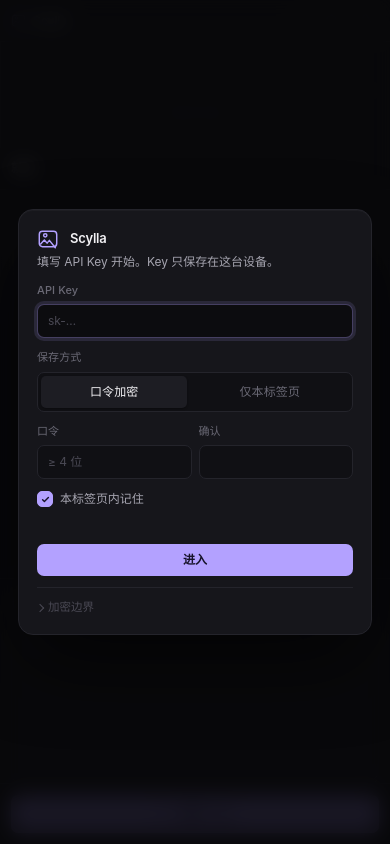
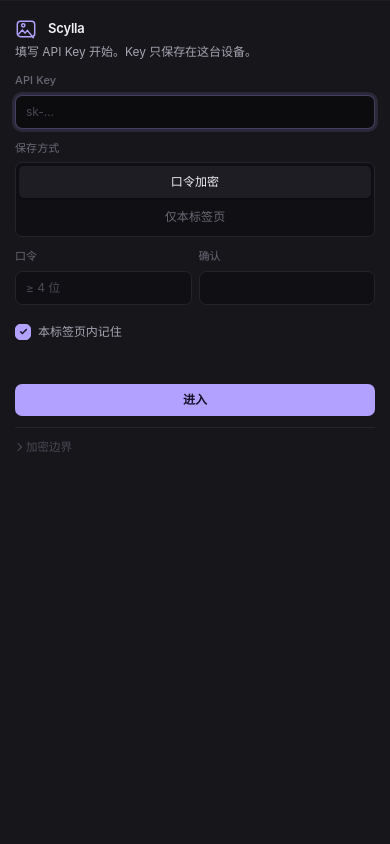
Before and after one commit to hasheeper/scy-image, a website: page docs/index.html in a window 390 px wide. Shown: the top 844 px of the page. Drawn offline with Linux system fonts and the light colour scheme; no server answers.

Commit message:
修复锁定失效，补齐移动端适配
vault.lock() 此前只清了内存 token 与派生密钥，未清 session 模式下
sessionStorage 中的明文 token，导致 tryResume() 在下次加载时直接放行 —
"仅本标签页" 模式的锁定实际无效。现一并清除，并按模式区分行为：加密模式
提示下次需口令，session 模式先确认再清除 Key，本地后端模式隐藏按钮。

移动端此前的断点已随布局重构失效（仍在处理已移除的元素），现重写：

- 单列布局，顺序为 图片 → 历史 → 控制项
- 历史改为图片下方的横向缩略图条
- 生成按钮吸底 44px，避让 safe-area-inset-bottom
- 用 dvh 替代 vh，消除地址栏收起时的高度跳动
- (hover: none) 下停用悬停提示，9 个图标按钮补 aria-label，
  删除按钮与图片元信息改为常驻
- 触屏隐藏拖拽分栏
- measureFit 改为实测 padding（原硬编码 24px，移动端断点下会算错尺寸），
  并监听 orientationchange 与 visualViewport resize

实测 iPhone SE / 15 Pro / Pixel 8 / iPad mini：无横向溢出、镜像层对齐、
按钮触控高度达标、锁定生效、零异常。

```diff
--- a/docs/index.html
+++ b/docs/index.html
@@ -2,7 +2,7 @@
 <html lang="zh-CN">
   <head>
     <meta charset="UTF-8">
-    <meta name="viewport" content="width=device-width, initial-scale=1.0">
+    <meta name="viewport" content="width=device-width, initial-scale=1, viewport-fit=cover">
     <meta name="color-scheme" content="dark">
     <meta name="robots" content="noindex">
     <title>Scylla</title>
@@ -122,10 +122,10 @@
       </div>
       <div class="topbar-end">
         <span class="chip" id="modeChip"></span>
-        <button class="ibtn" id="histToggle" type="button" aria-pressed="true" data-tip="历史">
+        <button class="ibtn" id="histToggle" type="button" aria-pressed="true" data-tip="历史" aria-label="历史">
           <svg class="ico"><use href="#i-layers" /></svg>
         </button>
-        <button class="ibtn" id="lockButton" type="button" data-tip="锁定">
+        <button class="ibtn" id="lockButton" type="button" data-tip="锁定" aria-label="锁定">
           <svg class="ico"><use href="#i-lock" /></svg>
         </button>
       </div>
@@ -138,7 +138,7 @@
           <div class="fld fld-hero">
             <div class="fld-top">
               <label for="prompt">描述</label>
-              <button class="ibtn ibtn-xs" id="exampleBtn" type="button" data-tip="填入示例">
+              <button class="ibtn ibtn-xs" id="exampleBtn" type="button" data-tip="填入示例" aria-label="填入示例">
                 <svg class="ico"><use href="#i-wand" /></svg>
               </button>
             </div>
@@ -195,7 +195,7 @@
                 <div class="fld-top"><label for="seed">Seed</label></div>
                 <div class="seed">
                   <input id="seed" type="number" min="0" max="4294967295" placeholder="随机">
-                  <button class="ibtn" id="diceBtn" type="button" data-tip="随机 Seed">
+                  <button class="ibtn" id="diceBtn" type="button" data-tip="随机 Seed" aria-label="随机 Seed">
                     <svg class="ico"><use href="#i-dice" /></svg>
                   </button>
                 </div>
@@ -237,13 +237,13 @@
             <span class="mono dim" id="stageSub"></span>
           </div>
           <div class="stage-tools">
-            <button class="ibtn" id="copyBtn" type="button" hidden data-tip="复制描述">
+            <button class="ibtn" id="copyBtn" type="button" hidden data-tip="复制描述" aria-label="复制描述">
               <svg class="ico"><use href="#i-copy" /></svg>
             </button>
-            <button class="ibtn" id="reuseBtn" type="button" hidden data-tip="复用参数">
+            <button class="ibtn" id="reuseBtn" type="button" hidden data-tip="复用参数" aria-label="复用参数">
               <svg class="ico"><use href="#i-reuse" /></svg>
             </button>
-            <button class="ibtn ibtn-accent" id="saveBtn" type="button" hidden data-tip="下载">
+            <button class="ibtn ibtn-accent" id="saveBtn" type="button" hidden data-tip="下载" aria-label="下载">
               <svg class="ico"><use href="#i-download" /></svg>
             </button>
           </div>
@@ -290,7 +290,7 @@
       <aside class="gallery" id="gallery">
         <div class="gallery-head">
           <span class="mono" id="histCount">0</span>
-          <button class="ibtn ibtn-xs" id="clearHist" type="button" hidden data-tip="清空">
+          <button class="ibtn ibtn-xs" id="clearHist" type="button" hidden data-tip="清空" aria-label="清空">
             <svg class="ico"><use href="#i-trash" /></svg>
           </button>
         </div>
@@ -301,7 +301,7 @@
 
     <div class="lightbox" id="lightbox" hidden>
       <img id="lightboxImg" alt="放大查看">
-      <button class="ibtn lightbox-x" id="lightboxClose" type="button" data-tip="关闭">
+      <button class="ibtn lightbox-x" id="lightboxClose" type="button" data-tip="关闭" aria-label="关闭">
         <svg class="ico"><use href="#i-close" /></svg>
       </button>
     </div>
--- a/docs/js/app.js
+++ b/docs/js/app.js
@@ -66,13 +66,14 @@ let fitW = 0;
 let fitH = 0;
 
 function measureFit() {
-  const stage = document.querySelector(".stage");
-  const head = $("stageHead");
-  if (!stage) return;
+  const vp = $("viewport");
+  if (!vp) return;
 
-  const pad = 24 * 2; // .viewport padding, both sides
-  const w = Math.floor(stage.clientWidth - pad);
-  const h = Math.floor(stage.clientHeight - (head?.offsetHeight || 48) - pad);
+  // Read the real padding: it differs between desktop and mobile breakpoints,
+  // and a hardcoded value made the image compute too small on phones.
+  const cs = getComputedStyle(vp);
+  const w = Math.floor(vp.clientWidth - parseFloat(cs.paddingLeft) - parseFloat(cs.paddingRight));
+  const h = Math.floor(vp.clientHeight - parseFloat(cs.paddingTop) - parseFloat(cs.paddingBottom));
   if (w <= 0 || h <= 0) return;
   if (w === fitW && h === fitH) return; // idempotent: breaks any resize loop
 
@@ -673,7 +674,13 @@ document.addEventListener("keydown", (e) => {
   }
 });
 
-$("lockButton").addEventListener("click", () => { vault.lock(); location.reload(); });
+$("lockButton").addEventListener("click", () => {
+  // Session mode has no passphrase, so locking discards the key entirely and
+  // the user must paste it again. Say so before doing it.
+  if (vault.mode() === "session" && !confirm("仅本标签页模式没有口令，锁定会清除 Key，需要重新填写。继续？")) return;
+  vault.lock();
+  location.reload();
+});
 
 /* Flush any debounced write before the page goes away, so refreshing right
    after typing cannot lose the last few hundred milliseconds. */
@@ -721,11 +728,17 @@ $("splitter").addEventListener("keydown", (event) => {
   if (event.key === "ArrowRight") { event.preventDefault(); setRail(width + step); }
 });
 
-/* Observe .stage: it is driven by the window and the two rails, never by its
-   own content, so this cannot feed back into itself. */
-const stageEl = document.querySelector(".stage");
-if (stageEl) new ResizeObserver(measureFit).observe(stageEl);
+/* Observe the viewport itself. It is `overflow:hidden` and its size comes from
+   the layout above it, never from its contents, so this cannot feed back into
+   itself; measureFit() is also idempotent as a second line of defence.
+   `visualViewport` catches mobile URL-bar collapse, which does not always
+   fire a window resize. */
+const roTargets = [document.querySelector(".stage"), $("viewport")].filter(Boolean);
+const ro = new ResizeObserver(measureFit);
+for (const el of roTargets) ro.observe(el);
 window.addEventListener("resize", measureFit);
+window.addEventListener("orientationchange", () => setTimeout(measureFit, 250));
+visualViewport?.addEventListener("resize", measureFit);
 
 /* ── gate handlers ─────────────────────────────────────────── */
 for (const radio of document.querySelectorAll('input[name="saveMode"]')) {
@@ -780,6 +793,10 @@ $("proxyEnter").addEventListener("click", () => enterApp());
 async function enterApp() {
   hideGate();
   const proxied = api.mode === "proxy";
+  // With a local backend the browser never holds the key, so there is
+  // nothing to lock.
+  $("lockButton").hidden = proxied;
+  $("lockButton").dataset.tip = vault.mode() === "session" ? "清除 Key" : "锁定（下次需口令）";
   $("modeChip").textContent = proxied ? "本地代理" : "浏览器直连";
   $("modeChip").title = proxied
     ? "Key 由本地服务持有,浏览器不接触明文"
--- a/docs/js/vault.js
+++ b/docs/js/vault.js
@@ -184,9 +184,16 @@ export const vault = {
     return unlockedToken;
   },
 
+  /**
+   * Drop the in-memory token and anything that could restore it without the
+   * passphrase. In "session" mode there is no passphrase to re-enter, so the
+   * stored plaintext must go too — otherwise tryResume() would silently let
+   * the next page load straight back in and locking would be a no-op.
+   */
   lock() {
     unlockedToken = null;
     sessionStorage.removeItem(SS_DK);
+    sessionStorage.removeItem(SS_TOKEN);
   },
 
   forget() {
--- a/docs/styles.css
+++ b/docs/styles.css
@@ -949,24 +949,108 @@ body[data-zoom="on"] .lightbox img { transform: none; }
 @keyframes toastOut { to { opacity: 0; transform: translateY(4px); } }
 
 /* ── Responsive ──────────────────────────────────────────────── */
-@media (max-width: 980px) {
-  .shell { grid-template-columns: 1fr; height: auto; }
-  .stage { order: 1; }
-  .composer { order: 2; border-right: 0; border-top: 1px solid var(--line); }
-  .composer-scroll { overflow: visible; }
-  .viewport { min-height: 54vh; padding: var(--s4); }
-  .composer-foot { position: sticky; bottom: 0; z-index: 5; }
+/* ── Tablet / narrow desktop ──────────────────────────────────── */
+@media (max-width: 1080px) {
+  :root { --rail: 280px; --hist: 112px; }
 }
 
-@media (max-width: 560px) {
-  .topbar, .stage-head { padding: 0 var(--s3); }
-  .composer-scroll { padding: var(--s4) var(--s3); }
-  .composer-foot { padding: var(--s3); }
-  .viewport { padding: var(--s3); min-height: 46vh; }
-  .gallery { padding: var(--s2) var(--s3) var(--s3); }
-  .ratios { grid-template-columns: repeat(4, 1fr); }
+/* ── Mobile: single column, stage first, controls in a sheet ───── */
+@media (max-width: 860px) {
+  :root { --ico: 17px; }          /* larger touch targets */
+
+  /* dvh avoids the iOS/Android URL-bar height jump */
+  .shell {
+    grid-template-columns: 1fr;
+    grid-template-rows: auto auto;
+    height: auto;
+    min-height: calc(100dvh - 42px);
+  }
+  .splitter { display: none; }     /* no pointer to drag with */
+
+  /* image first — it is the reason the page exists */
+  .stage { order: 1; }
+  .stage-head { position: sticky; top: 42px; z-index: 12; background: var(--c0); }
+  .viewport { height: min(58dvh, 460px); padding: var(--s3); }
+
+  /* history becomes a horizontal filmstrip under the image */
+  .gallery {
+    order: 2;
+    display: flex; flex-direction: row; align-items: center;
+    gap: var(--s2);
+    border-left: 0; border-top: 1px solid var(--line);
+    padding: var(--s2) var(--s3);
+    min-height: 0;
+  }
+  body[data-hist="off"] .gallery { display: none; }
+  .gallery-head {
+    height: auto; flex: none; padding: 0;
+    border-bottom: 0; flex-direction: column; gap: 2px;
+  }
+  .tray {
+    flex: 1 1 auto; flex-direction: row;
+    padding: 0; gap: var(--s2);
+    overflow-x: auto; overflow-y: hidden;
+    scroll-snap-type: x proximity;
+  }
+  .tile { width: auto; height: 54px; scroll-snap-align: start; }
+  .tile img { width: auto; height: 100%; }
+  .tray-empty { flex: 1 1 auto; padding: 0; text-align: left; }
+
+  /* composer scrolls with the document; no nested scrollport on touch */
+  .composer {
+    order: 3;
+    border-right: 0; border-top: 1px solid var(--line);
+    display: block;
+  }
+  .composer-scroll { overflow: visible; padding: var(--s4) var(--s3); }
+  .fld-hero { min-height: 0; }
+  .fld-hero .hl-wrap { height: auto; min-height: 128px; max-height: 42dvh; }
+
+  /* action bar pinned above the home indicator */
+  .composer-foot {
+    position: sticky; bottom: 0; z-index: 10;
+    padding: var(--s2) var(--s3) calc(var(--s2) + env(safe-area-inset-bottom));
+    background: color-mix(in srgb, var(--c0) 94%, transparent);
+    backdrop-filter: blur(12px);
+    border-top: 1px solid var(--line);
+  }
+  .btn-go { height: 44px; }        /* 44px = comfortable tap target */
+
+  .topbar { padding: 0 var(--s3); }
+  .ibtn { width: 34px; height: 34px; }
+  .ibtn-xs { width: 28px; height: 28px; }
+  .check { min-height: 32px; }
+  input[type="range"] { height: 28px; }
+  .ratio { padding: 10px 4px 8px; }
+
+  /* full-bleed sheet instead of a floating dialog */
+  .gate { padding: 0; align-items: stretch; }
+  .gate-card {
+    width: 100%; max-height: none; min-height: 100dvh;
+    border: 0; border-radius: 0;
+    padding: var(--s5) var(--s4) calc(var(--s5) + env(safe-area-inset-bottom));
+    align-content: start;
+  }
+
+  .toasts { bottom: calc(var(--s3) + env(safe-area-inset-bottom)); }
+  .lightbox { padding: var(--s3); }
+  .lightbox-x { top: calc(var(--s3) + env(safe-area-inset-top)); right: var(--s3); }
+}
+
+@media (max-width: 480px) {
+  .ratios { grid-template-columns: repeat(4, 1fr); gap: 5px; }
+  .pair { grid-template-columns: 1fr 1fr; }
   .stage-id span { display: none; }
-  .stage-tools .btn span { display: none; }
+  .viewport { height: min(52dvh, 380px); }
+  .seg { grid-auto-flow: row; }
+}
+
+/* Tooltips are hover-only affordances; on touch they fire on tap and linger,
+   so suppress them and rely on aria-label instead. */
+@media (hover: none) {
+  [data-tip]::after { content: none; }
+  .tile-x { opacity: 1; }          /* no hover to reveal the delete button */
+  .print-meta { opacity: 1; transform: none; }
 }
 
 @media (prefers-reduced-motion: reduce) {
```
Also changed, not shown: README.md.
